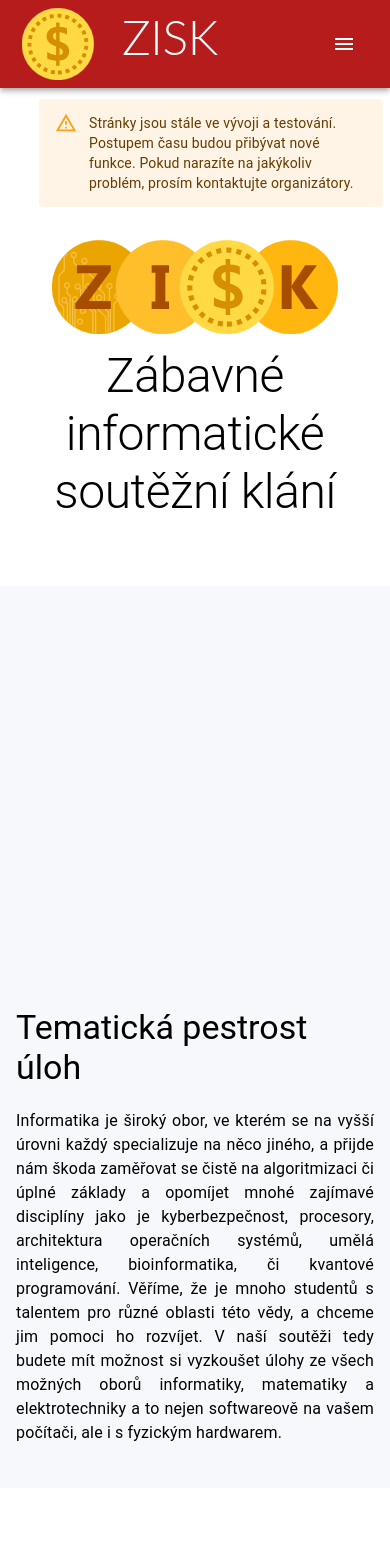
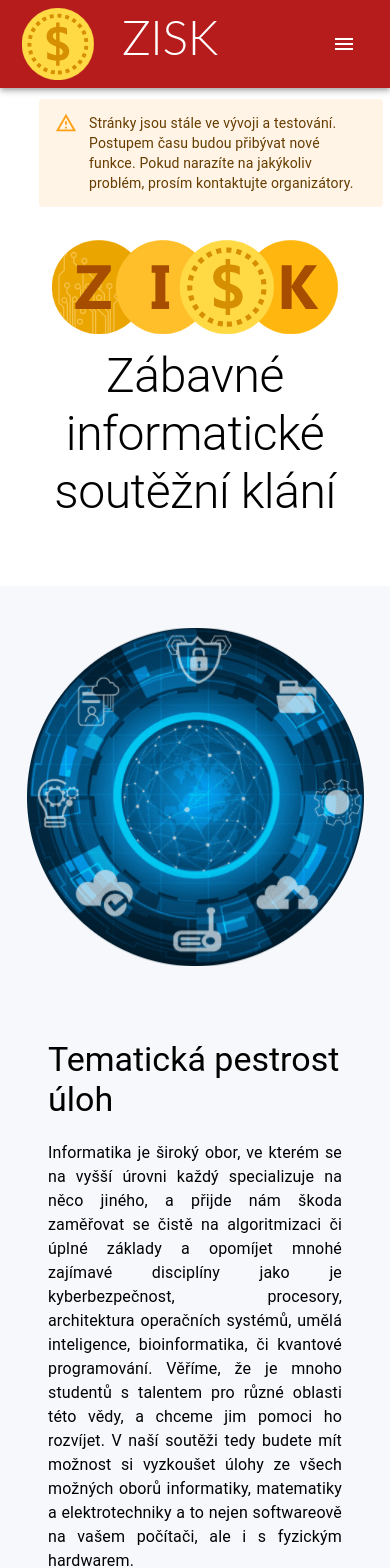
Before and after one commit to ZISK-Organization/web-frontend, a React (Create React App) app: page / in a window 390 px wide. Shown: the top 1568 px of the page. Built offline with nearby package versions, Linux system fonts and the light colour scheme.

Commit message:
~ fix title images for small screens

```diff
--- a/package.json
+++ b/package.json
@@ -1,6 +1,6 @@
 {
   "name": "zisk",
-  "version": "0.14.0",
+  "version": "0.14.1",
   "private": true,
   "dependencies": {
     "@auth0/auth0-react": "^1.5.0",
--- a/src/Components/DataCard.tsx
+++ b/src/Components/DataCard.tsx
@@ -23,14 +23,14 @@ const useStyles = (cardTheme: "dark" | "light") =>
         height: "40vh",
         marginTop: "5vh",
         marginBottom: "5vh",
-        marginRight: 32,
-        marginLeft: 32,
+        width: "100%",
         backgroundRepeat: "no-repeat",
         backgroundSize: "contain",
         backgroundPosition: "center center",
       },
       cardText: {
         marginBottom: "5vh",
+        padding: 32,
       },
       center: {
         textAlign: "center",
@@ -51,8 +51,10 @@ export default function DataCard({ title, text, image, orientation, theme, link,
     <div className={classes.homeCard}>
       <Container maxWidth="lg">
         <Grid container direction={orientation === "standard" ? "row" : "row-reverse"} alignItems="center" justify="center">
-          <Grid item md={6} className={classes.center}>
-            <div style={{ backgroundImage: `url(${image})` }} className={classes.cardImage} />
+          <Grid item md={6} xs={12} className={classes.center}>
+            <div style={{ backgroundImage: `url(${image})` }} className={classes.cardImage}>
+              &nbsp;
+            </div>
           </Grid>
           <Grid item md={6} xs={12} className={classes.cardText}>
             <Typography variant="h3" style={{ marginBottom: 22 }}>
```
